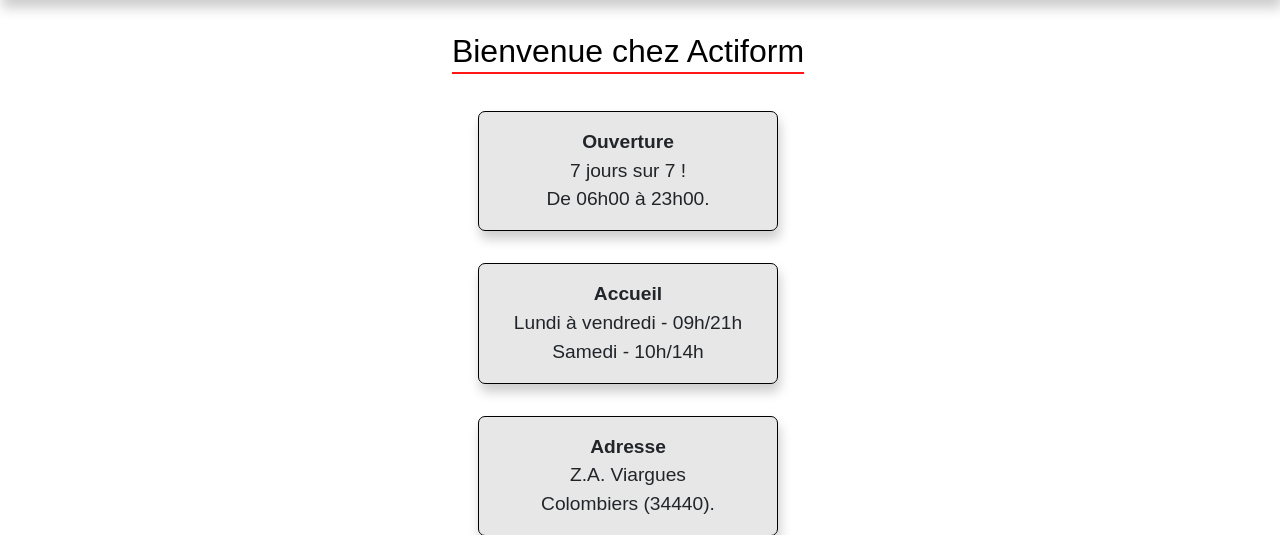
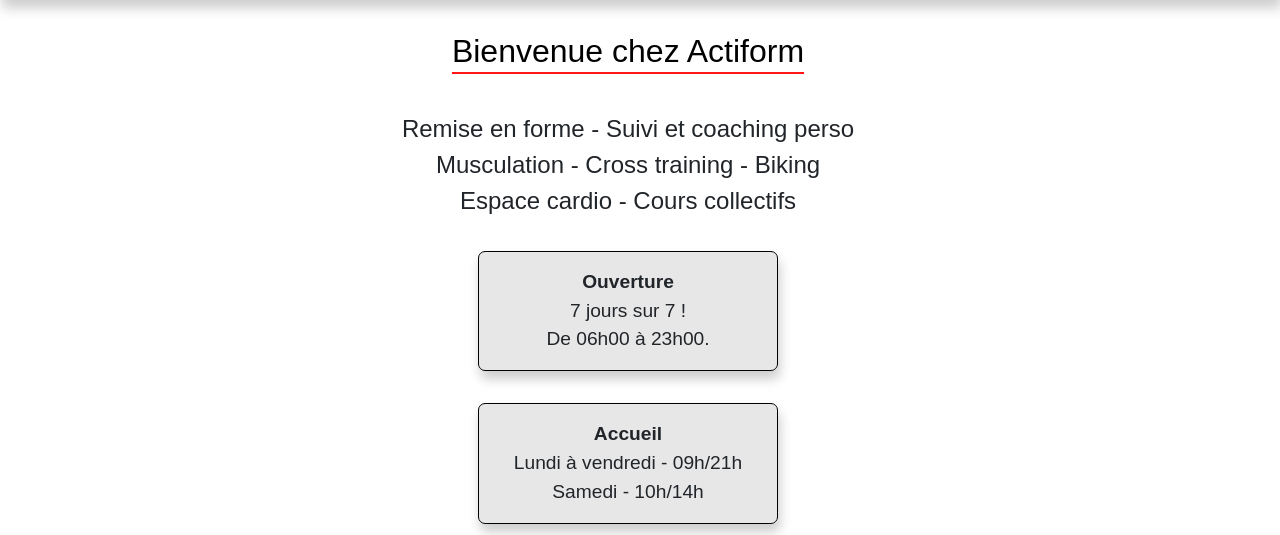
Before and after one commit to fabienmacip/actiform-colombiers.fr, a PHP site: page / in a window 1280 px wide. Shown: the part 701-1236 px from the top of the page. Run offline with PHP 8.4, Linux system fonts and the light colour scheme; some libraries are stand-ins or nearby versions.

Commit message:
page accueil - liste des activités

```diff
--- a/css/style.css
+++ b/css/style.css
@@ -184,7 +184,7 @@
 }
 
 /* TOASTER */
-
+/*
 .toaster {
   background-color: var(--main-color-yellow);
   color: var(--main-color);
@@ -226,7 +226,7 @@
 
 .toaster div:nth-child(2) {
   text-align: left;
-}
+} */
 /* FORMULAIRE VISITEUR */
 
 #croixCloseFormVisiteur{
@@ -321,30 +321,33 @@
 * * * * * * * * * * * * * * * * */
 
 #div-image-accueil {
-  background-color: red;
+  font-size: 6rem;
+
   min-height: 400px;
   background-image: url("../img/activites/actiform-plaisir.jpg");
   background-position: center;
   display: flex;
+  flex-direction: column;
   justify-content: center;
   align-items: center;
 
-  font-size: 6rem;
   color: var(--main-color-white);
   text-shadow: 3px 3px 3px var(--main-color-red);
+
+  margin-bottom: 1rem;
 
   transition-property: color;
   transition-delay: 100ms;
   transition-timing-function: ease;
   transition-duration: 1s;
-
-  margin-bottom: 1rem;
 }
 
 #div-image-accueil:hover {
   color: var(--main-color-red);
   text-shadow: 3px 3px 3px var(--main-color-white);
 }
+
+/* - - - - - - - A C C U E I L   ---   T E X T   B O X E S - - - - - - - - - - */
 
 .accueil-text-boxes {
   width: 98%;
@@ -367,6 +370,14 @@
   text-underline-offset: 10px;
   text-decoration-thickness: 2px;
   margin-bottom: 2.5rem;
+}
+
+#image-accueil-text {
+  font-size: 1.5rem;
+}
+
+.span-br {
+  display: none;
 }
 
 #accueil-sport-plaisir {
@@ -666,9 +677,6 @@
   }
 
 
-
-
-
   .contacts {
 /*     flex-direction: column;
     justify-content: space-around;
@@ -734,6 +742,13 @@
     font-size: 3rem;
   }
 
+  .span-br {
+    display: inline;
+  }
+
+  .span-dash {
+    display: none;
+  }
 
   .contacts div {
     font-size: 1rem;
@@ -777,6 +792,17 @@
   }
 }
 
+@media screen and (max-width : 320px) {
+  #image-accueil-text {
+    font-size: 1.2rem;
+  }
+}
+
+@media screen and (max-width : 280px) {
+  #image-accueil-text {
+    font-size: 1rem;
+  }
+}
 
 /* * * * * * * * * * * * * * * * * * * * * * * * * * * * * * * * * * * * * * * * * * * * * * * * * *
 * * * * * * * PRINT * * * * * * * *
--- a/vues/page-accueil.php
+++ b/vues/page-accueil.php
@@ -8,11 +8,26 @@
 
 
 <div class="m-0 max-width-100vw">
-  <div id="div-image-accueil" class="box">Le sport plaisir</div>
+  <div id="div-image-accueil" class="box">
+      Le sport plaisir
+  </div>
+
   <div class="row max-width-100percent jcc wrap" id="accueil-text-boxes">
 
     <div class="accueil-text-boxes" id="accueil-sport-plaisir">
       <h2>Bienvenue chez Actiform</h2>
+
+      <div id="image-accueil-text">
+        Remise en forme<span class="span-dash"> - </span><span class="span-br"><br></span>
+        Suivi et coaching perso<br>
+        Musculation<span class="span-dash"> - </span><span class="span-br"><br></span>
+        Cross training<span class="span-dash"> - </span><span class="span-br"><br></span>
+        Biking<br>
+        Espace cardio<span class="span-dash"> - </span><span class="span-br"><br></span>
+        Cours collectifs
+      </div>
+
+
       <p>
         <b>Ouverture</b><br>
         7 jours sur 7 !<br>
```
